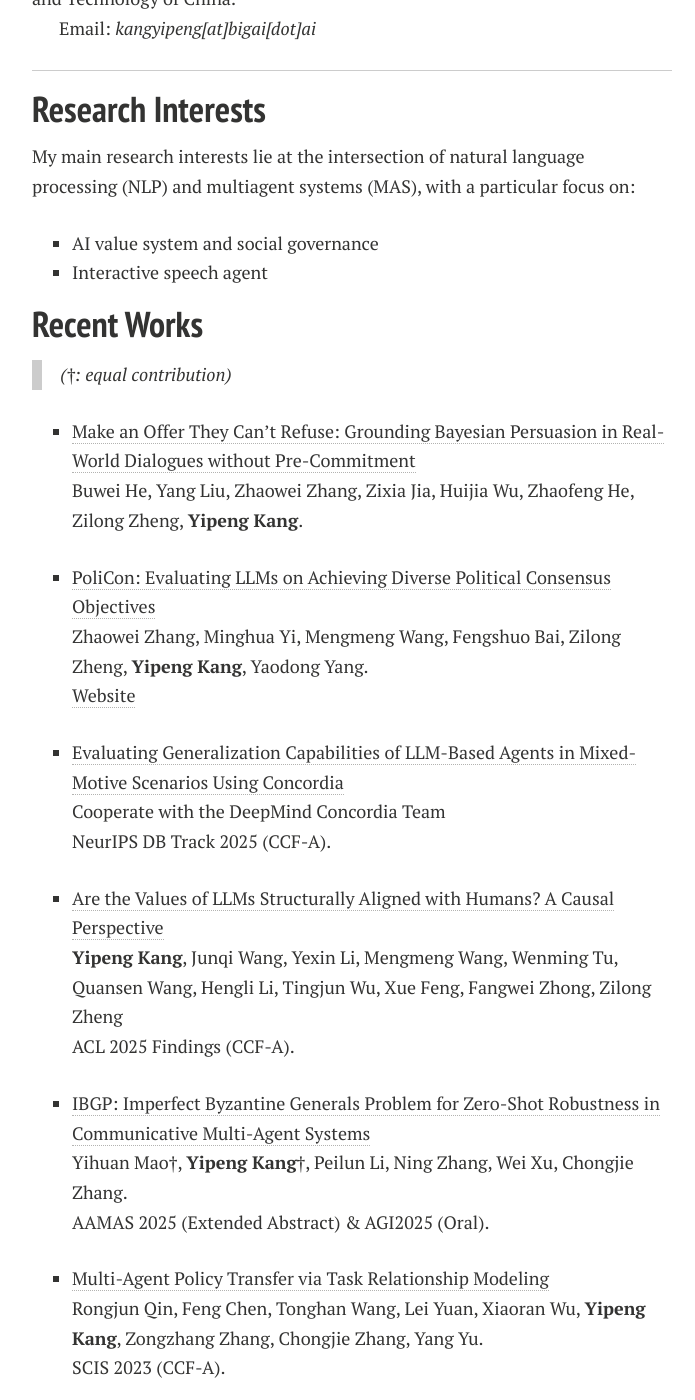
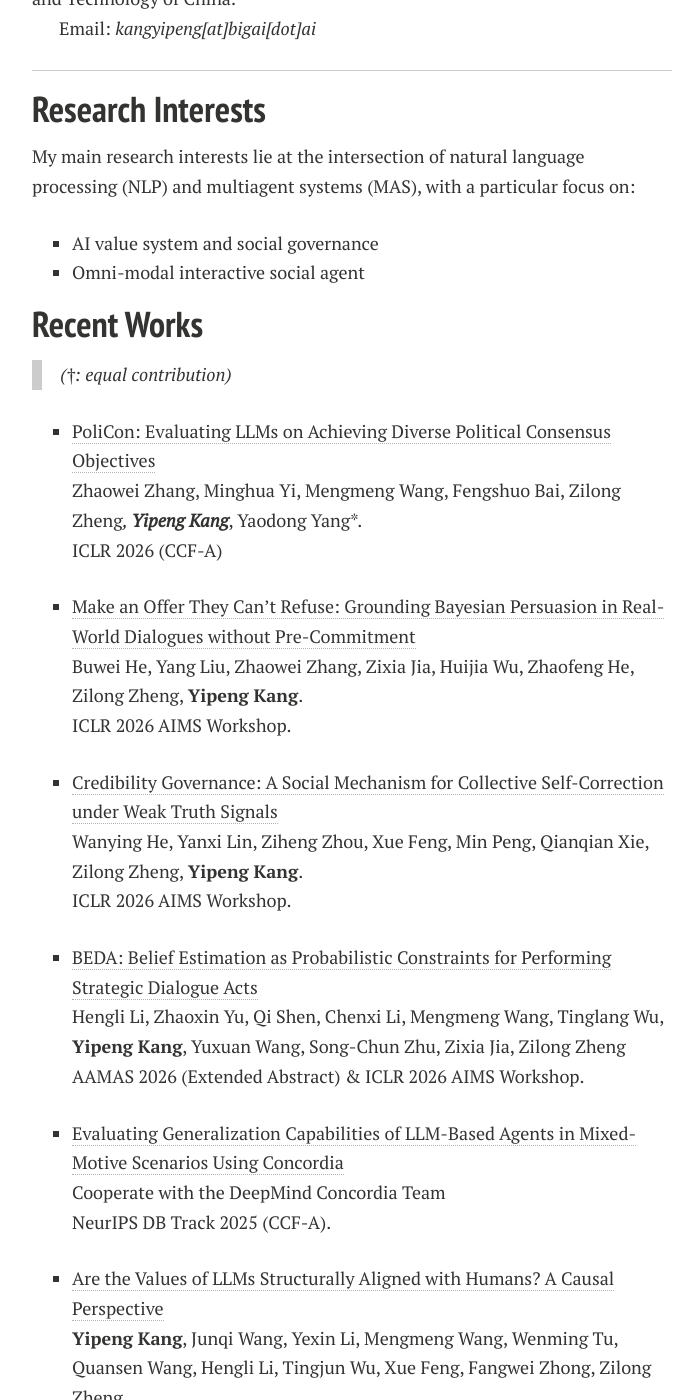
Before and after one commit to fringsoo/fringsoo.github.io, a Jekyll site: the page built from index.md, in a window 1280 px wide and 1400 px high, scrolled down 460 px. Shown: the whole window, without its empty margins (288-983 px from the left). Built offline with Jekyll 4.4.1, drawn with Linux system fonts in a browser that asks for light colours; nearby versions of some CDN libraries; comment, search, counter and statistics services are not loaded; a style sheet for code colours, icons or effects is not loaded.

Commit message:
2026march

```diff
--- a/index.md
+++ b/index.md
@@ -20,17 +20,22 @@ Email: *kangyipeng[at]bigai[dot]ai*
 ## Research Interests
 My main research interests lie at the intersection of natural language processing (NLP) and multiagent systems (MAS), with a particular focus on:
 - AI value system and social governance
-- Interactive speech agent
+- Omni-modal interactive social agent
 
 
 ## Recent Works
 > (†: equal contribution)
 
-- [Make an Offer They Can't Refuse: Grounding Bayesian Persuasion in Real-World Dialogues without Pre-Commitment](https://arxiv.org/abs/2510.13387)<br>Buwei He, Yang Liu, Zhaowei Zhang, Zixia Jia, Huijia Wu, Zhaofeng He, Zilong Zheng, **Yipeng Kang**.
 
 
-- [PoliCon: Evaluating LLMs on Achieving Diverse Political Consensus Objectives](https://arxiv.org/abs/2505.19558)<br>Zhaowei Zhang, Minghua Yi, Mengmeng Wang, Fengshuo Bai, Zilong Zheng, **Yipeng Kang**, Yaodong Yang. <br> [Website](https://zowiezhang.github.io/projects/PoliCon/)
+- [PoliCon: Evaluating LLMs on Achieving Diverse Political Consensus Objectives](https://arxiv.org/abs/2505.19558)<br>Zhaowei Zhang, Minghua Yi, Mengmeng Wang, Fengshuo Bai, Zilong Zheng*, **Yipeng Kang***, Yaodong Yang*. <br>
+ICLR 2026 (CCF-A)
 
+- [Make an Offer They Can't Refuse: Grounding Bayesian Persuasion in Real-World Dialogues without Pre-Commitment](https://arxiv.org/abs/2510.13387)<br>Buwei He, Yang Liu, Zhaowei Zhang, Zixia Jia, Huijia Wu, Zhaofeng He, Zilong Zheng, **Yipeng Kang**.<br>ICLR 2026  AIMS Workshop.
+
+- [Credibility Governance: A Social Mechanism for Collective Self-Correction under Weak Truth Signals](https://arxiv.org/abs/2603.02640)<br>Wanying He, Yanxi Lin, Ziheng Zhou, Xue Feng, Min Peng, Qianqian Xie, Zilong Zheng, **Yipeng Kang**.<br>ICLR 2026  AIMS Workshop.
+
+- [BEDA: Belief Estimation as Probabilistic Constraints for Performing Strategic Dialogue Acts](https://arxiv.org/abs/2512.24885)<br>Hengli Li, Zhaoxin Yu, Qi Shen, Chenxi Li, Mengmeng Wang, Tinglang Wu, **Yipeng Kang**, Yuxuan Wang, Song-Chun Zhu, Zixia Jia, Zilong Zheng<br>AAMAS 2026 (Extended Abstract) & ICLR 2026  AIMS Workshop.
 
 - [Evaluating Generalization Capabilities of LLM-Based Agents in Mixed-Motive Scenarios Using Concordia](https://neurips.cc/virtual/2025/poster/121382)<br>Cooperate with the DeepMind Concordia Team<br>NeurIPS DB Track 2025 (CCF-A).
 
```
